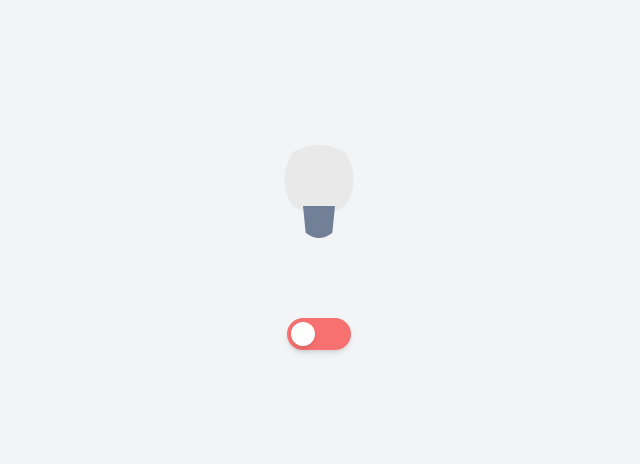
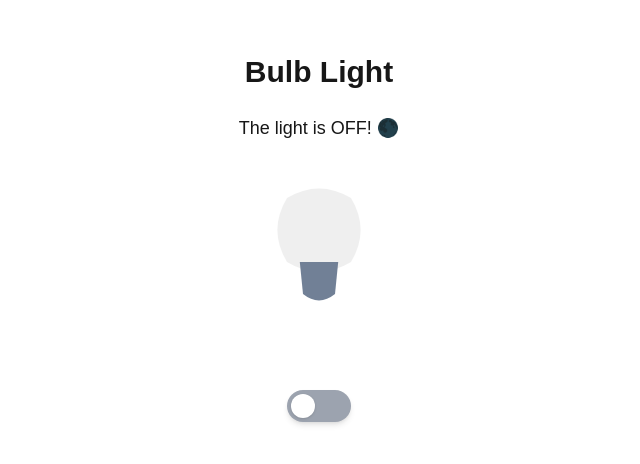
Before and after one commit to HarshvardhanPatil13/Switching-Bulb-using-NextJS, a Next.js app: page / in a window 1280 px wide. Shown: the part 162-626 px from the top of the page, without its empty margins (321-961 px from the left). Built offline with nearby package versions, Linux system fonts and the light colour scheme.

Commit message:
Bulb app

```diff
--- a/components/LightSwitch.tsx
+++ b/components/LightSwitch.tsx
@@ -1,16 +1,27 @@
 import React, { useState } from 'react';
 
 const LightSwitch: React.FC = () => {
-  const [isOn, setIsOn] = useState(false);  // Define isOn state
+  const [isOn, setIsOn] = useState(false);
 
   const toggleSwitch = () => {
-    setIsOn((prevState) => !prevState);  // Toggle the state on button click
+    setIsOn((prevState) => !prevState);
+
   };
 
+  const enableSwitch = () => {
+    if (!isOn) setIsOn(true);
+  };
   return (
-    <div className="flex flex-col items-center justify-center min-h-screen p-4 bg-gray-100">
+    <div className="flex flex-col items-center justify-center min-h-screen p-4 bg-black-100">
+        <h1 className="text-3xl font-bold text-white-800 mb-6">
+      Bulb Light
+    </h1>
+    <p className="text-lg text-white-600 mb-6">
+      {isOn ? "The light is ON! 🔆" : "The light is OFF! 🌑"}
+    </p>
+      <div className="flex flex-col items-center space-y-8">
         {/* Bulb */}
-      <div className="relative w-32 h-40 flex items-center justify-center">
+        <div className="relative w-32 h-48">
           <svg
             xmlns="http://www.w3.org/2000/svg"
             viewBox="0 0 200 300"
@@ -18,26 +29,34 @@ const LightSwitch: React.FC = () => {
           >
             {/* Glass Bulb */}
             <path
-            d="M50 50 Q100 20, 150 50 Q180 100, 150 150 Q100 180, 50 150 Q20 100, 50 50 Z"
+              d="M50 50
+                 Q100 20, 150 50
+                 Q180 100, 150 150
+                 Q100 180, 50 150
+                 Q20 100, 50 50 Z"
               fill={isOn ? "rgba(255,255,0,0.7)" : "#e0e0e0"}
-            className={`${
-              isOn
-                ? "drop-shadow-[0_0_30px_rgba(255,255,0,0.7)]"
-                : "opacity-50"
-            } transition-all duration-300`}
+              className={`
+                ${isOn
+                  ? 'drop-shadow-[0_0_30px_rgba(255,255,0,0.7)]'
+                  : 'opacity-50'
+                } transition-all duration-300
+              `}
             />
 
-          {/* Metal Screw Base */}
             <path
-            d="M70 150 L130 150 L125 200 Q100 220, 75 200 Z"
+              d="M70 150
+                 L130 150
+                 L125 200
+                 Q100 220, 75 200 Z"
               fill="#718096"
               className="transition-colors duration-300"
             />
 
-          {/* Filament */}
             {isOn && (
               <path
-              d="M80 100 Q90 90, 100 100 Q110 110, 120 100"
+                d="M80 100
+                   Q90 90, 100 100
+                   Q110 110, 120 100"
                 stroke="#FFC107"
                 strokeWidth="4"
                 fill="none"
@@ -46,17 +65,19 @@ const LightSwitch: React.FC = () => {
             )}
           </svg>
         </div>
-
-      {/* Switch */}
-      <div className="mt-8">
          <div
-          onClick={toggleSwitch}
-          className={`w-16 h-8 bg-gray-300 rounded-full cursor-pointer relative transition-colors duration-300 shadow-md hover:scale-105 active:scale-95 ${isOn ? "bg-green-400" : "bg-red-400"}`}
+        onClick={isOn ? toggleSwitch : enableSwitch} // Toggle functionality
+        className={`w-16 h-8 rounded-full cursor-pointer shadow-md relative transition-colors duration-300 ${
+          isOn ? "bg-green-400" : "bg-gray-400"
+        }`}
       >
             <div
-            className={`absolute top-1 w-6 h-6 bg-white rounded-full shadow-md transition-all duration-300 ${isOn ? "translate-x-8" : "translate-x-1"}`}
+          className={`absolute top-1 left-1 w-6 h-6 bg-white rounded-full shadow transition-transform duration-300 ${
+            isOn ? "translate-x-8" : "translate-x-0"
+          }`}
         ></div>
       </div>
+
       </div>
     </div>
   );
```
Lines whose indentation alone changed are shown as unchanged.
